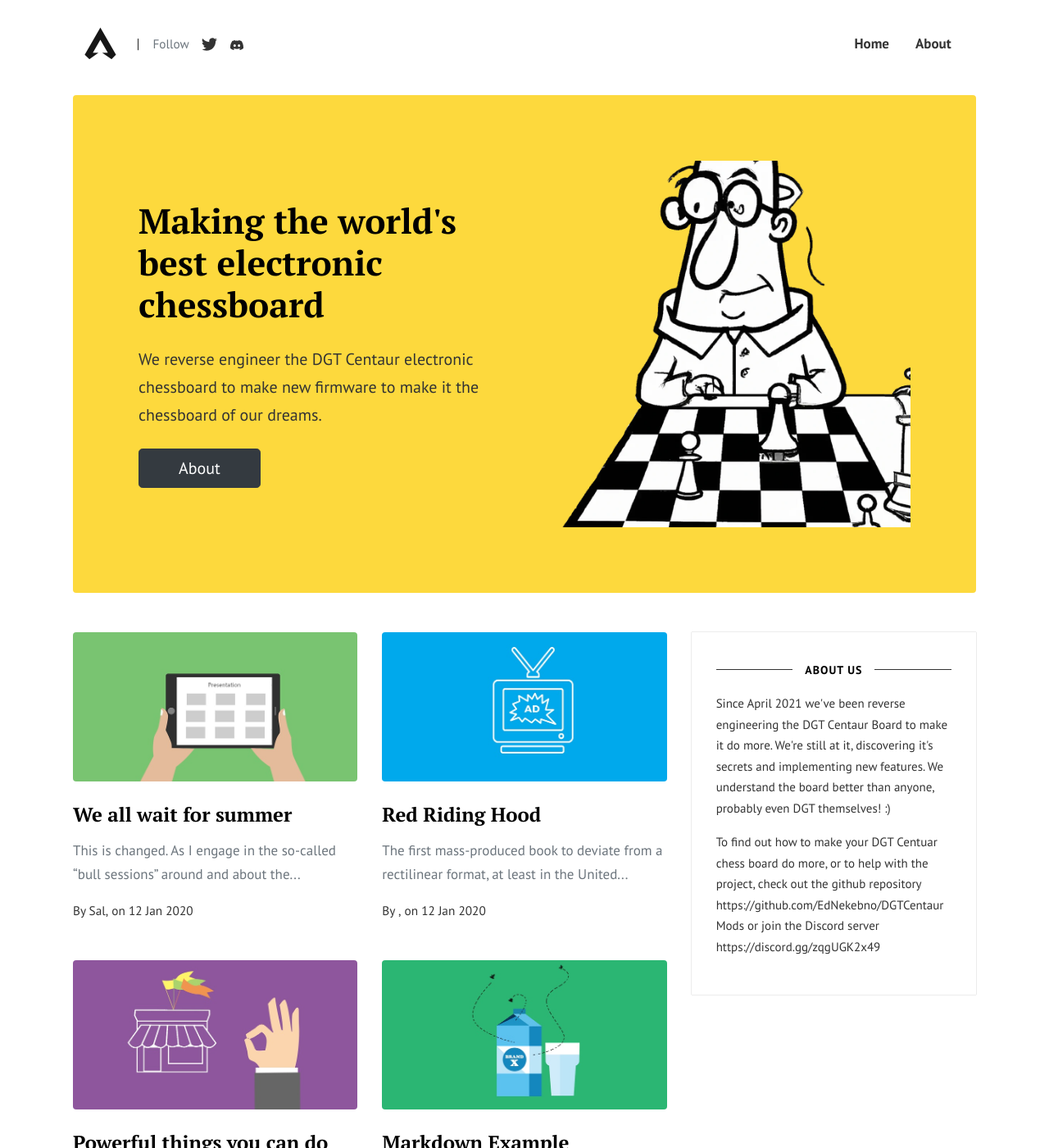
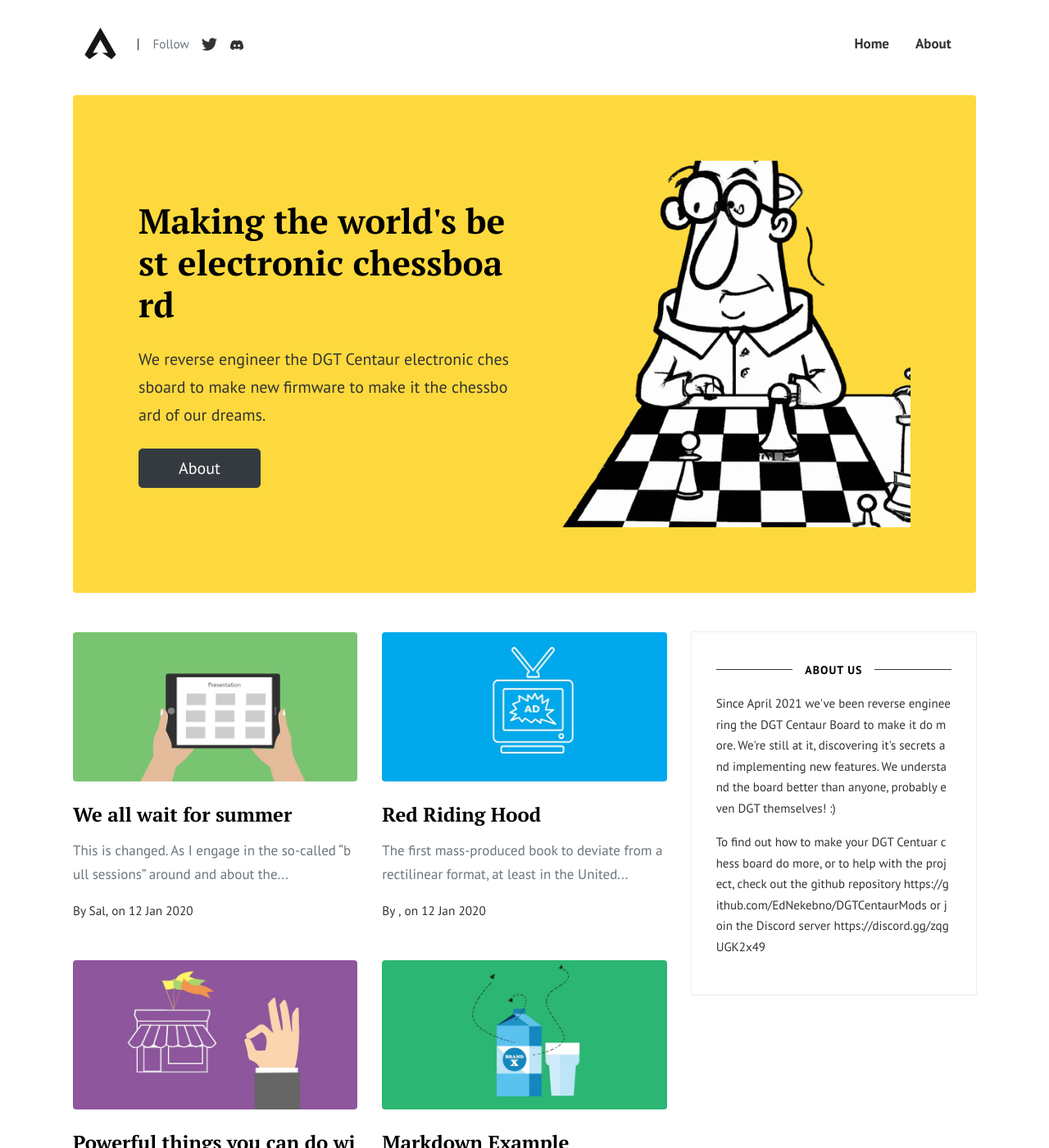
Before and after one commit to DGTCentaurMods/dgtcentaurmods.github.io, a Jekyll site: the page built from index.html, in a window 1280 px wide and 1400 px high. Shown: the whole window at 82% size. Built offline with Jekyll 4.4.1, drawn with Linux system fonts in a browser that asks for light colours; the list of posts is cut into pages by our own code.

Commit message:
Update custom.css

```diff
--- a/assets/css/custom.css
+++ b/assets/css/custom.css
@@ -4,11 +4,11 @@
 ================================================== */
 
 body {
-  overflow-wrap: break-word;
-  word-break: break-word;
+  overflow-wrap: break-all;
+  word-break: break-all;
 }
 
 P {
-  overflow-wrap: break-word;
-  word-break: break-word;
+  overflow-wrap: break-all;
+  word-break: break-all;
 }
```
